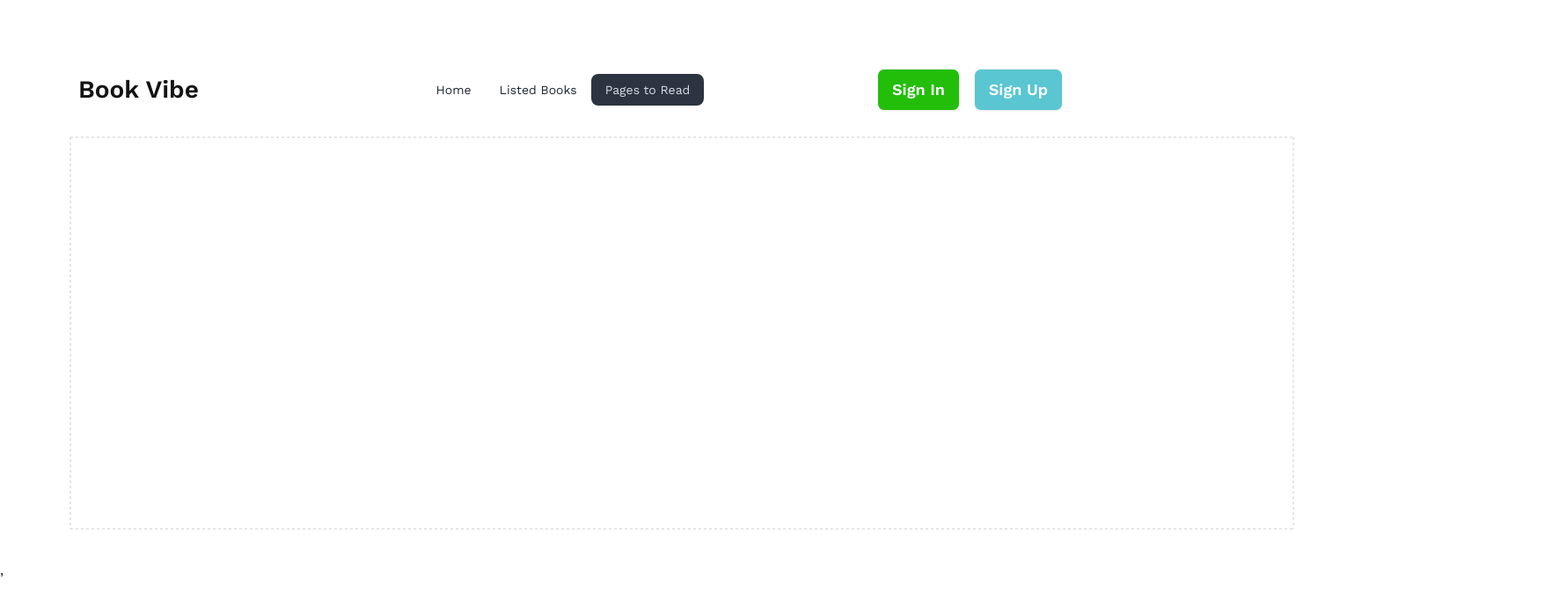
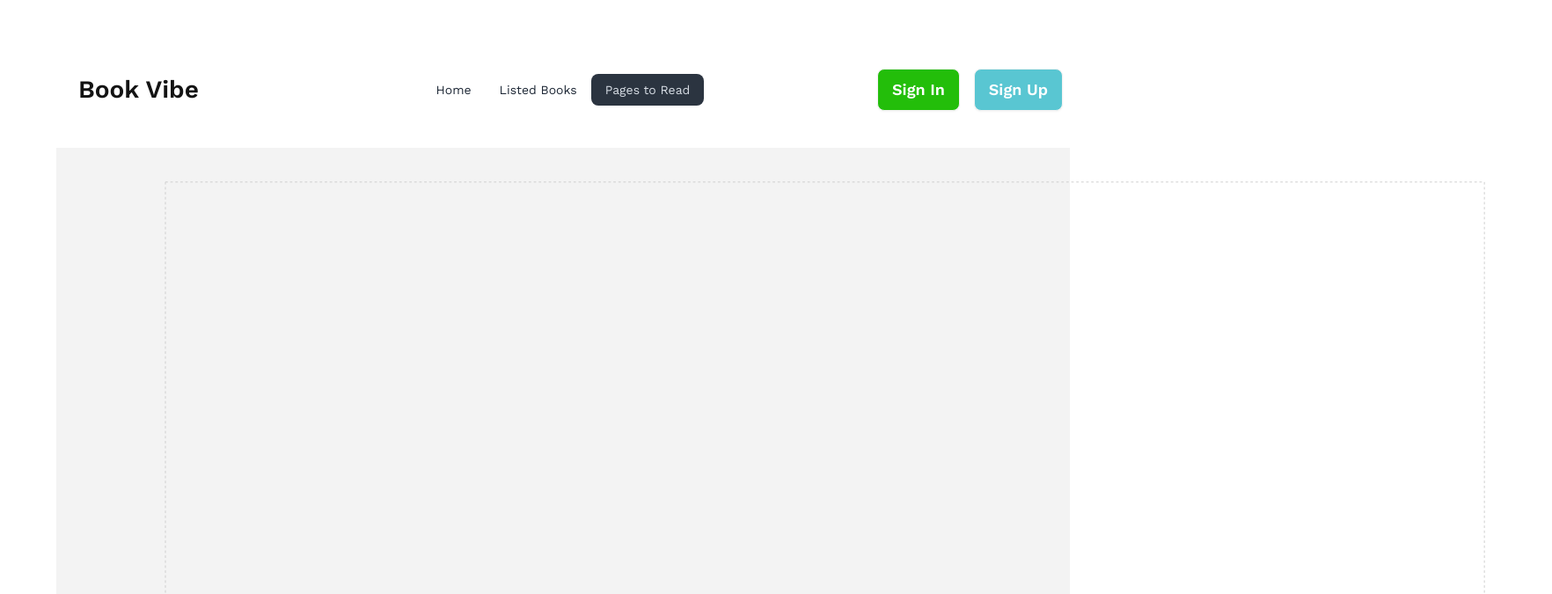
Before and after one commit to Alok4D/PH-Assignment-8, a React (Vite) app: page /pagesRead in a window 1280 px wide. Shown: the top 675 px of the page at 88% size, 1764 px wide, since content can reach past the window. Built offline with nearby package versions, Linux system fonts and the light colour scheme; a web font is replaced by a local one.

Commit message:
new add commit

```diff
--- a/src/Components/Error Page/Error.jsx
+++ b/src/Components/Error Page/Error.jsx
@@ -1,12 +1,23 @@
 import React from 'react';
 import { Link } from 'react-router-dom';
 
+
 const Error = () => {
     return (
-        <div className='text-center mt-24'>
-            <h2 className='mb-4'>Oops!!!!!!</h2>
-          <button className='btn btn-secondary text-4xl'><Link to="/">Go Back To Ghor-Bari!</Link></button>
-        </div>
+        <section className="flex items-center h-full p-16 dark:bg-gray-50 dark:text-gray-800">
+	<div className="container flex flex-col items-center justify-center px-5 mx-auto my-8">
+		<div className="max-w-md text-center">
+			<h2 className="mb-8 font-extrabold text-9xl dark:text-gray-400">
+				<span className="sr-only">Error</span>404
+			</h2>
+			<p className="text-2xl font-semibold md:text-3xl">Sorry, we couldn't find this page.</p>
+			<p className="mt-4 mb-8 dark:text-gray-600">But dont worry, you can find plenty of other things on our homepage.</p>
+			<Link to="/">
+            <a rel="noopener noreferrer" href="#" className="px-8 py-3 font-semibold rounded dark:bg-violet-600 dark:text-gray-50">Back to homepage</a>
+            </Link>
+		</div>
+	</div>
+</section>
     );
 };
 
--- a/src/Components/Pages to Read/PagesToRead.jsx
+++ b/src/Components/Pages to Read/PagesToRead.jsx
@@ -65,22 +65,16 @@ const TriangleBar = (props) => {
 const PagesToRead = () => {
     const [chart, setChart] = useState([]);
     console.log(chart);
-
-
     useEffect(() => {
         const saveData = JSON.parse(localStorage.getItem("readAllReady")) || [];
         setChart(saveData);
-
       }, []);
 
-
-
-
     return (
-        <div>
-            <BarChart
-      width={1500}
-      height={500}
+        <div className='w-[90%]  mx-auto bg-[#F3F3F3] mt-8'>
+            <BarChart className='p-5'
+      width={1700}
+      height={700}
       data={chart}
       margin={{
         top: 20,
```
